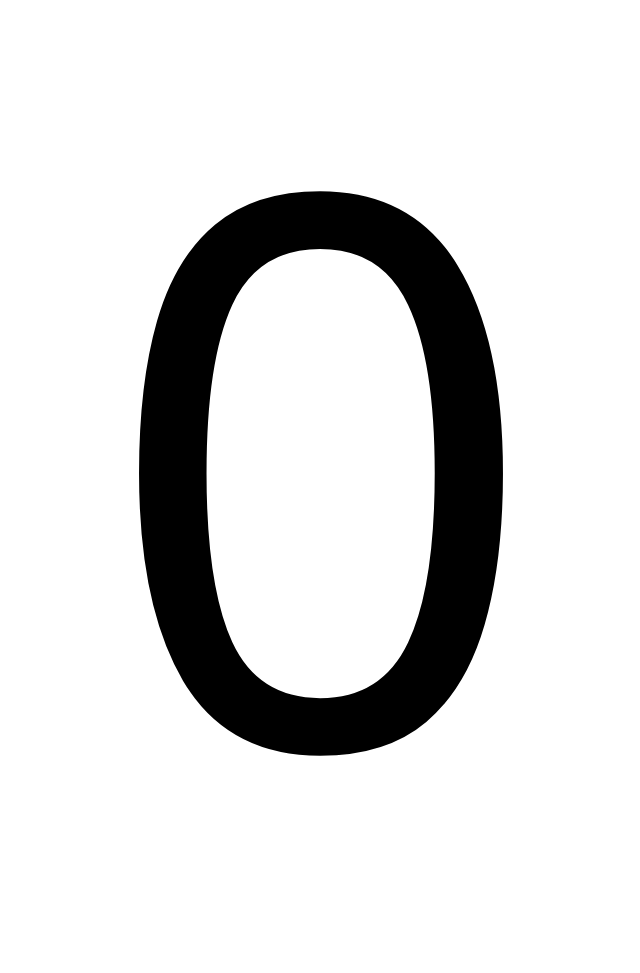
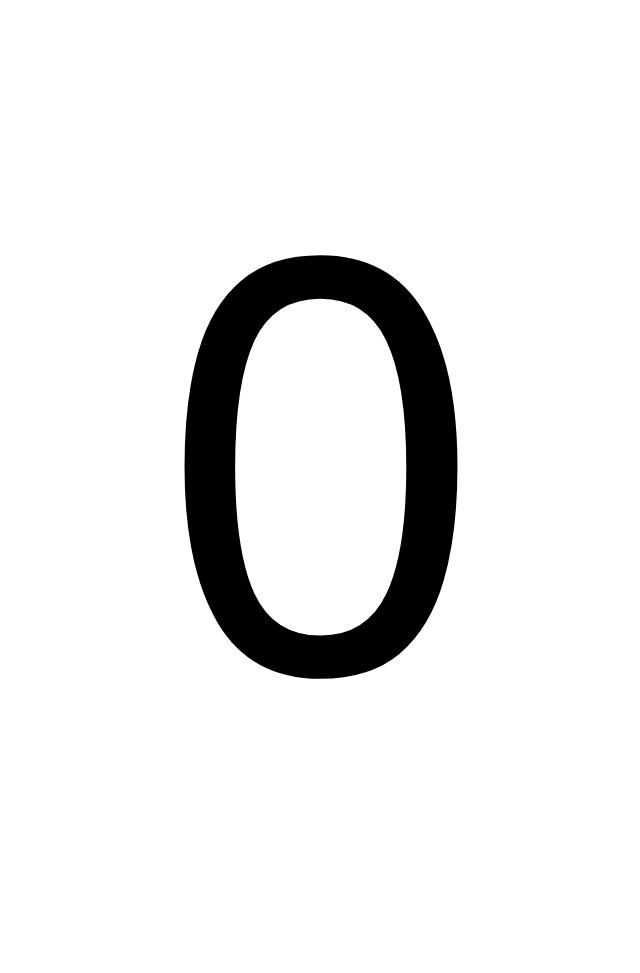
Before and after one commit to ChaoticRoman/ChaoticRoman.github.io, a Jekyll site: the page digits.html, which Jekyll copies as it is, in a window 1280 px wide. Shown: the whole page, without its empty margins (319-959 px from the left). Built offline with Jekyll 4.4.1, drawn with Linux system fonts in a browser that asks for light colours; after the commit the page ends 900 px from its top, so only the background shows below that.

Commit message:
Decrease size in digits tool a little

```diff
--- a/digits.html
+++ b/digits.html
@@ -21,7 +21,7 @@
       font-family: system-ui, -apple-system, Segoe UI, Roboto, Arial, sans-serif;
     }
     #value {
-      font-size: 60vw; /* scales with viewport, stays big on phones/desktops */
+      font-size: 45vw; /* scales with viewport, stays big on phones/desktops */
       line-height: 1;
       margin: 0;
     }
```
